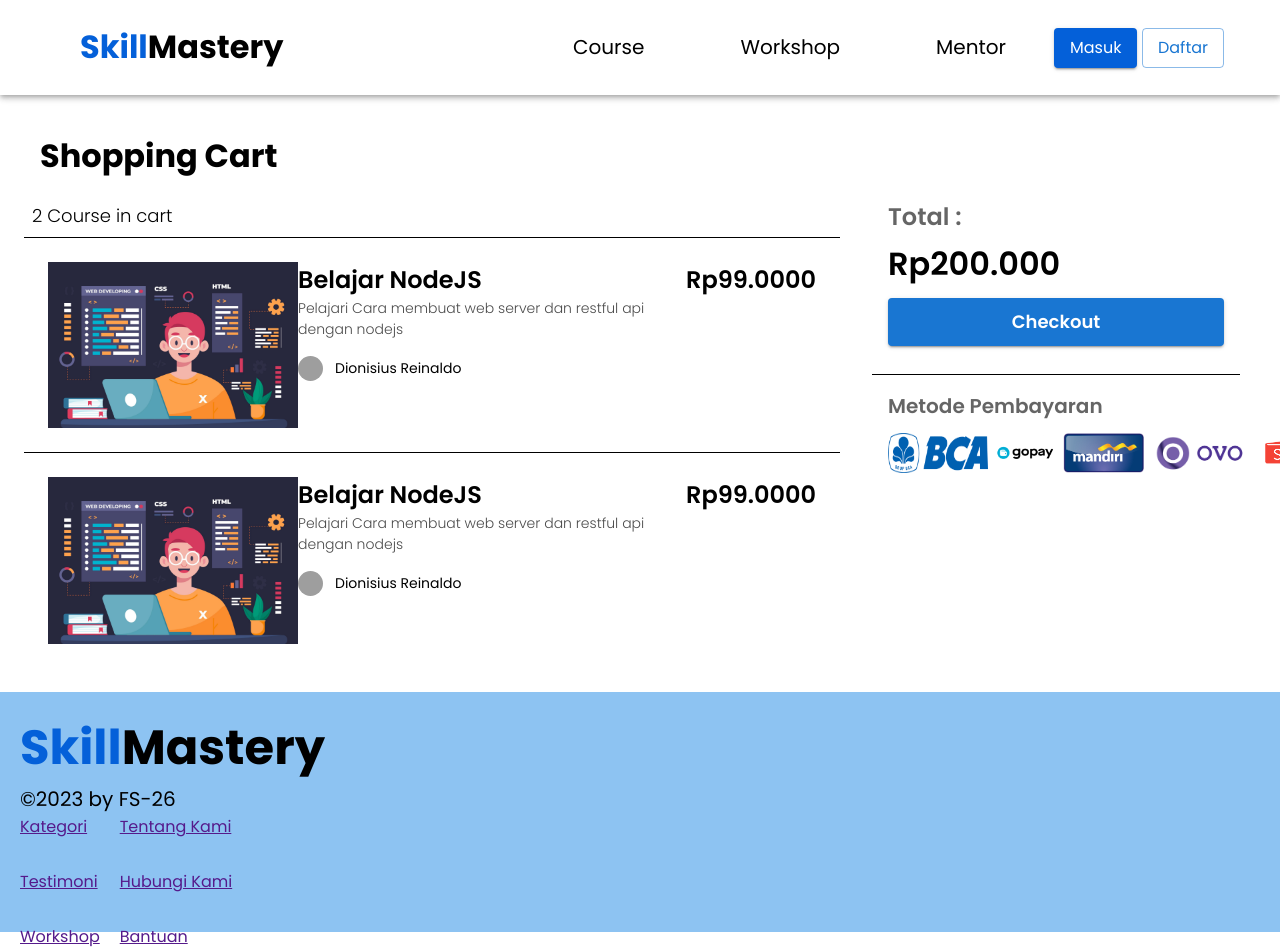
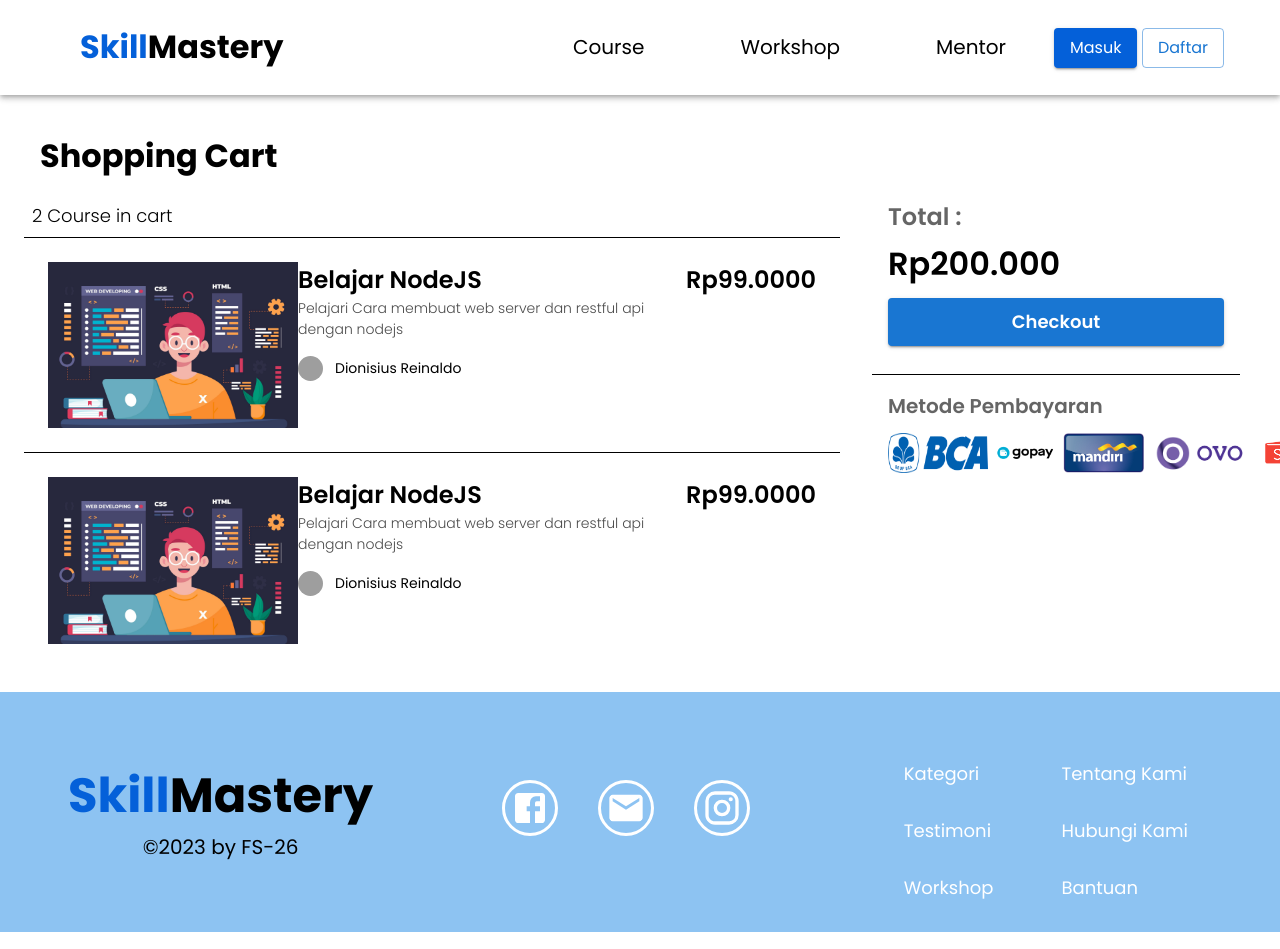
Before and after one commit to tugas-akhir-fs26/FE-SkillMastery, a React (Vite) app: page /payment in a window 1280 px wide. Shown: the top 949 px of the page. Built offline with nearby package versions, Linux system fonts and the light colour scheme; grey boxes are pictures that could not be loaded.

Commit message:
mengatur layout footer

```diff
--- a/src/components/footer/footer.jsx
+++ b/src/components/footer/footer.jsx
@@ -1,6 +1,8 @@
 // @ts-nocheck
 import React from "react";
 import Style from "./footer.module.css"
+// import { SvgIcon } from "@mui/material";
+import SvgIcons from "./iconsvg";
 
 export default function Footer() {
   return (
@@ -14,41 +16,7 @@ export default function Footer() {
               <div className={`${Style.team}`}>&copy;2023 by FS-26</div>
             </div>
           </div>
-          {/* <div className="col-md-4 align-items-center d-flex justify-content-center">
-            <div className={`${Style.footer_icon} align-items-center d-flex justify-content-center`}>
-              <svg
-                xmlns="http://www.w3.org/2000/svg"
-                width="35"
-                height="35"
-                viewBox="0 0 24 24"
-                style="fill: rgba(255, 255, 255, 1)"
-              >
-                <path d="M11.999 7.377a4.623 4.623 0 1 0 0 9.248 4.623 4.623 0 0 0 0-9.248zm0 7.627a3.004 3.004 0 1 1 0-6.008 3.004 3.004 0 0 1 0 6.008z"></path>
-                <circle cx="16.806" cy="7.207" r="1.078"></circle>
-                <path d="M20.533 6.111A4.605 4.605 0 0 0 17.9 3.479a6.606 6.606 0 0 0-2.186-.42c-.963-.042-1.268-.054-3.71-.054s-2.755 0-3.71.054a6.554 6.554 0 0 0-2.184.42 4.6 4.6 0 0 0-2.633 2.632 6.585 6.585 0 0 0-.419 2.186c-.043.962-.056 1.267-.056 3.71 0 2.442 0 2.753.056 3.71.015.748.156 1.486.419 2.187a4.61 4.61 0 0 0 2.634 2.632 6.584 6.584 0 0 0 2.185.45c.963.042 1.268.055 3.71.055s2.755 0 3.71-.055a6.615 6.615 0 0 0 2.186-.419 4.613 4.613 0 0 0 2.633-2.633c.263-.7.404-1.438.419-2.186.043-.962.056-1.267.056-3.71s0-2.753-.056-3.71a6.581 6.581 0 0 0-.421-2.217zm-1.218 9.532a5.043 5.043 0 0 1-.311 1.688 2.987 2.987 0 0 1-1.712 1.711 4.985 4.985 0 0 1-1.67.311c-.95.044-1.218.055-3.654.055-2.438 0-2.687 0-3.655-.055a4.96 4.96 0 0 1-1.669-.311 2.985 2.985 0 0 1-1.719-1.711 5.08 5.08 0 0 1-.311-1.669c-.043-.95-.053-1.218-.053-3.654 0-2.437 0-2.686.053-3.655a5.038 5.038 0 0 1 .311-1.687c.305-.789.93-1.41 1.719-1.712a5.01 5.01 0 0 1 1.669-.311c.951-.043 1.218-.055 3.655-.055s2.687 0 3.654.055a4.96 4.96 0 0 1 1.67.311 2.991 2.991 0 0 1 1.712 1.712 5.08 5.08 0 0 1 .311 1.669c.043.951.054 1.218.054 3.655 0 2.436 0 2.698-.043 3.654h-.011z"></path>
-              </svg>
-
-              <svg
-                xmlns="http://www.w3.org/2000/svg"
-                width="35"
-                height="35"
-                viewBox="0 0 24 24"
-                style="fill: rgba(255, 255, 255, 1)"
-              >
-                <path d="m18.73 5.41-1.28 1L12 10.46 6.55 6.37l-1.28-1A2 2 0 0 0 2 7.05v11.59A1.36 1.36 0 0 0 3.36 20h3.19v-7.72L12 16.37l5.45-4.09V20h3.19A1.36 1.36 0 0 0 22 18.64V7.05a2 2 0 0 0-3.27-1.64z"></path>
-              </svg>
-
-              <svg
-                xmlns="http://www.w3.org/2000/svg"
-                width="35"
-                height="35"
-                viewBox="0 0 24 24"
-                style="fill: rgba(255, 255, 255, 1)"
-              >
-                <path d="M13.397 20.997v-8.196h2.765l.411-3.209h-3.176V7.548c0-.926.258-1.56 1.587-1.56h1.684V3.127A22.336 22.336 0 0 0 14.201 3c-2.444 0-4.122 1.492-4.122 4.231v2.355H7.332v3.209h2.753v8.202h3.312z"></path>
-              </svg>
-            </div>
-          </div> */}
+          <SvgIcons />
           <div className="col-md-4 align-items-center d-flex justify-content-center">
             <div className={`${Style.footer_link}`}>
               <ul>
--- a/src/components/footer/footer.module.css
+++ b/src/components/footer/footer.module.css
@@ -8,6 +8,15 @@
     font-weight: 700;
 }
 
+.footer_main{
+    text-align: center;
+    display: flex;
+    justify-content: space-between;
+    /* flex-direction: column;   */
+    gap: 20px;
+    padding: 48px;
+}
+
 .main_logo{
     color: #0460D9;
 }
@@ -16,18 +25,20 @@
     font-size: 20px;
 }
 .footer_icon{
-    gap: 20px;
+    width: 100%;
 }
 .footer_icon svg{
-    width: 50px;
-    height: 50px;
+    width: 40px;
+    height: 40px;
     border: 3px solid white;
     border-radius: 50%;
     padding: 5px;
+    margin: 20px;
 }
 .footer_link{
     display: flex;
     gap: 20px;
+    text-align: left;
 }
 
 .footer_link ul{
@@ -36,3 +47,10 @@
     flex-direction: column;
     gap: 30px;
 }
+
+.footer_link a{
+    text-decoration: none;
+    color: white;
+    font-size: 18px;
+    margin: 24px;
+}
--- /dev/null
+++ b/src/components/footer/iconsvg.jsx
@@ -0,0 +1,20 @@
+// @ts-nocheck
+import React from "react";
+import Style from "./footer.module.css";
+import FacebookIcon from "@mui/icons-material/Facebook";
+import MailIcon from "@mui/icons-material/Mail";
+import InstagramIcon from '@mui/icons-material/Instagram';
+
+export default function SvgIcons() {
+  return (
+    <div className="col-md-4 align-items-center d-flex justify-content-center">
+      <div
+        className={`${Style.footer_icon} align-items-center d-flex justify-content-center`}
+      >
+        <FacebookIcon sx={{ color: "white" }} />
+        <MailIcon sx={{ color: "white" }} />
+        <InstagramIcon sx={{ color: "white" }} />
+      </div>
+    </div>
+  );
+}
```
